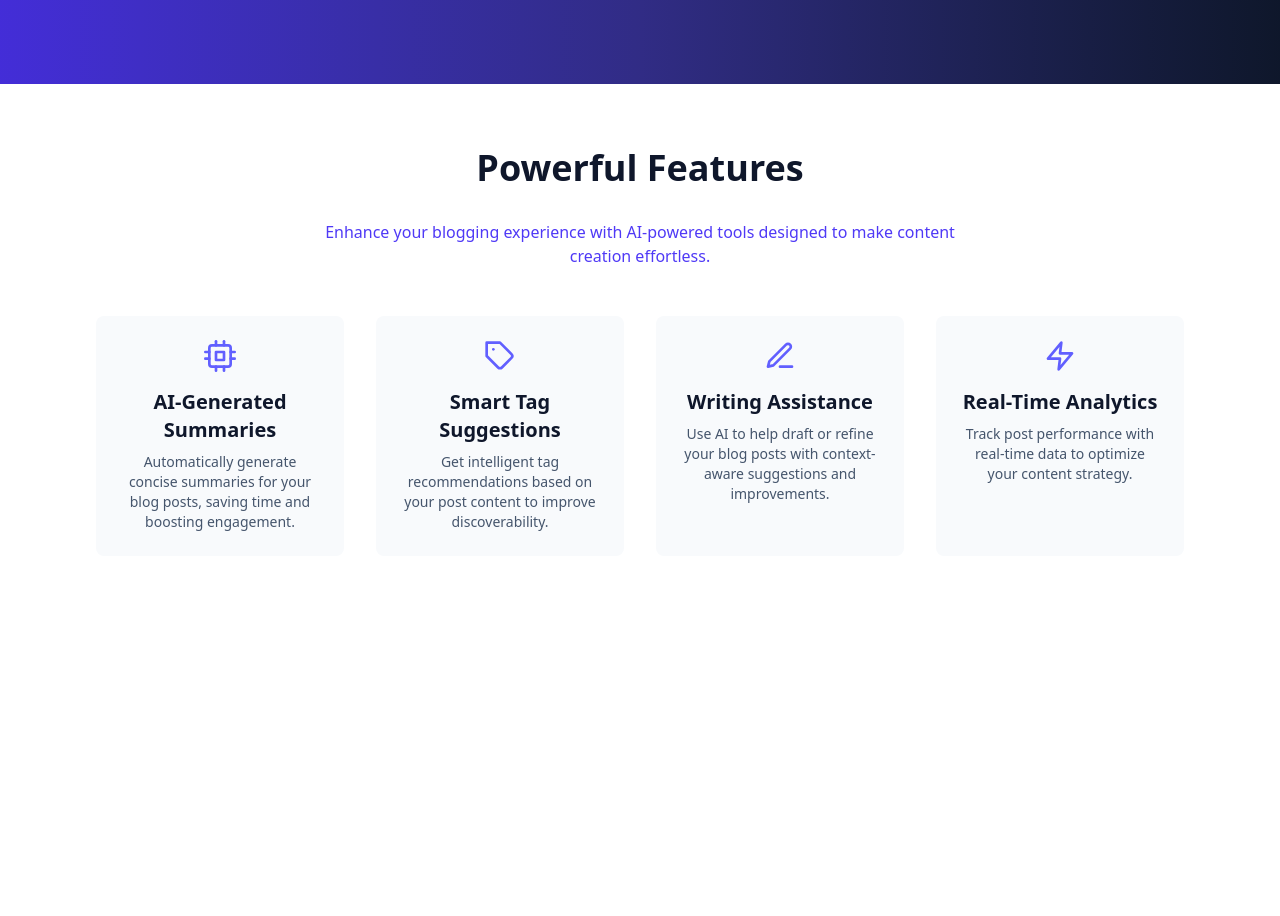
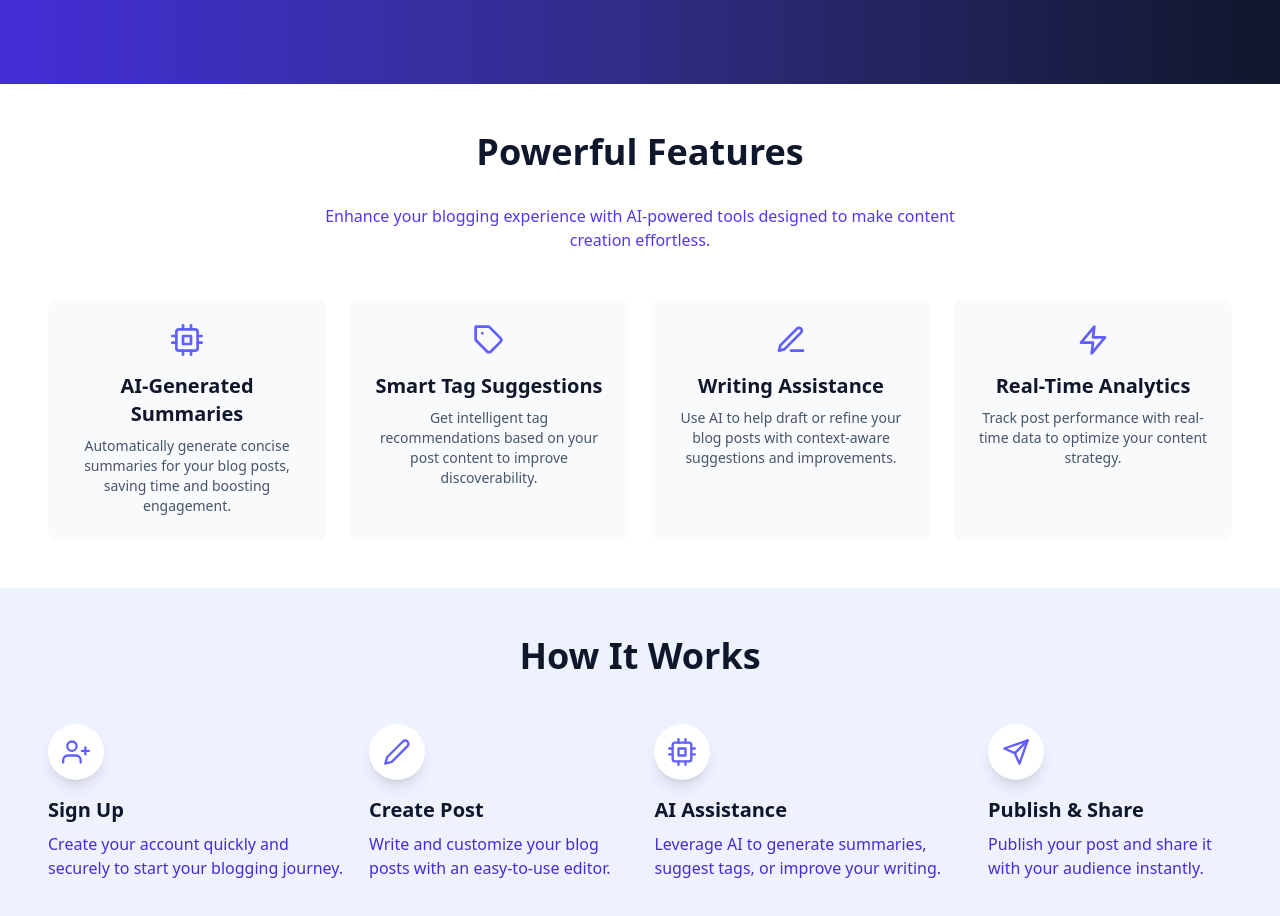
Before and after one commit to Md-Sufian-Jidan/giniblog, a Next.js app: page / in a window 1280 px wide. Shown: the part 620-1536 px from the top of the page. Before the commit the page ends 1240 px from the top, so only its background shows below. Built offline with nearby package versions, Linux system fonts and the light colour scheme.

Commit message:
Hero and features component added

```diff
--- a/src/app/page.tsx
+++ b/src/app/page.tsx
@@ -1,11 +1,13 @@
 import Features from "@/components/Features";
 import Hero from "@/components/Hero";
+import HowItWorks from "@/components/HowItWorks";
 
 export default function Home() {
   return (
     <>
     <Hero />
     <Features />
+    <HowItWorks />
     </>
   );
 }
--- a/src/components/Features.tsx
+++ b/src/components/Features.tsx
@@ -33,8 +33,8 @@ const features = [
 
 export default function Features() {
   return (
-    <section className="py-16 bg-white dark:bg-slate-900">
-      <div className="max-w-7xl mx-auto px-6 sm:px-12 lg:px-24 text-center">
+    <section className=" px-6 md:px-12 py-12 text-center bg-white dark:bg-slate-900">
+      <div>
         <h2 className="text-3xl sm:text-4xl font-extrabold text-slate-900 dark:text-white mb-8">
           Powerful Features
         </h2>
@@ -42,7 +42,7 @@ export default function Features() {
           Enhance your blogging experience with AI-powered tools designed to make content creation effortless.
         </p>
 
-        <div className="grid gap-8 sm:grid-cols-2 lg:grid-cols-4">
+        <div className="grid gap-6 sm:grid-cols-2 lg:grid-cols-4">
           {features.map(({ title, description, icon }, i) => (
             <motion.div
               key={title}
--- a/src/components/Hero.tsx
+++ b/src/components/Hero.tsx
@@ -67,7 +67,7 @@ export default function Hero() {
   };
 
   return (
-    <section className="relative bg-gradient-to-r from-indigo-700 via-indigo-900 to-slate-900 text-white min-h-[80vh] flex flex-col justify-center items-center px-6 md:px-12 text-center overflow-hidden">
+    <section className="relative bg-gradient-to-r from-indigo-700 via-indigo-900 to-slate-900 text-white min-h-[80vh] flex flex-col justify-center items-center px-6 md:px-12 py-12 text-center overflow-hidden">
       {/* Animated Icons */}
       <motion.div
         className="absolute top-10 left-10 text-indigo-300 text-4xl opacity-70"
--- /dev/null
+++ b/src/components/HowItWorks.tsx
@@ -0,0 +1,85 @@
+// src/components/HowItWorks.tsx
+'use client';
+
+import { motion } from 'framer-motion';
+import {
+  FiUserPlus,
+  FiEdit2,
+  FiCpu,
+  FiSend,
+} from 'react-icons/fi';
+
+const steps = [
+  {
+    title: 'Sign Up',
+    description: 'Create your account quickly and securely to start your blogging journey.',
+    icon: <FiUserPlus size={28} className="text-indigo-500" />,
+  },
+  {
+    title: 'Create Post',
+    description: 'Write and customize your blog posts with an easy-to-use editor.',
+    icon: <FiEdit2 size={28} className="text-indigo-500" />,
+  },
+  {
+    title: 'AI Assistance',
+    description: 'Leverage AI to generate summaries, suggest tags, or improve your writing.',
+    icon: <FiCpu size={28} className="text-indigo-500" />,
+  },
+  {
+    title: 'Publish & Share',
+    description: 'Publish your post and share it with your audience instantly.',
+    icon: <FiSend size={28} className="text-indigo-500" />,
+  },
+];
+
+const containerVariants = {
+  hidden: {},
+  visible: {
+    transition: {
+      staggerChildren: 0.3,
+    },
+  },
+};
+
+const itemVariants = {
+  hidden: { opacity: 0, y: 30 },
+  visible: { opacity: 1, y: 0 },
+};
+
+export default function HowItWorks() {
+  return (
+    <section className="px-6 md:px-12 py-12 bg-indigo-50 dark:bg-slate-900 text-slate-900 dark:text-white">
+      <div>
+        <h2 className="text-3xl sm:text-4xl font-extrabold text-center mb-12">
+          How It Works
+        </h2>
+
+        <motion.div
+          className="flex flex-col gap-6 lg:flex-row lg:justify-between"
+          initial="hidden"
+          whileInView="visible"
+          viewport={{ once: true, amount: 0.3 }}
+          variants={containerVariants}
+        >
+
+          {steps.map(({ title, description, icon }, i) => (
+            <motion.div
+              key={title}
+              variants={itemVariants}
+              className="flex flex-col items-center lg:items-start lg:max-w-xs text-center lg:text-left mb-12 lg:mb-0 lg:even:self-end"
+              style={{ zIndex: 10 }}
+            >
+              {/* Icon with circle */}
+              <div className="flex items-center justify-center w-14 h-14 rounded-full bg-white text-white mb-4 shadow-lg relative z-20">
+                {icon}
+              </div>
+
+              <h3 className="text-xl font-semibold mb-2">{title}</h3>
+              <p className="text-indigo-700 dark:text-indigo-300">{description}</p>
+            </motion.div>
+          ))}
+        </motion.div>
+      </div>
+    </section>
+  );
+}
```
